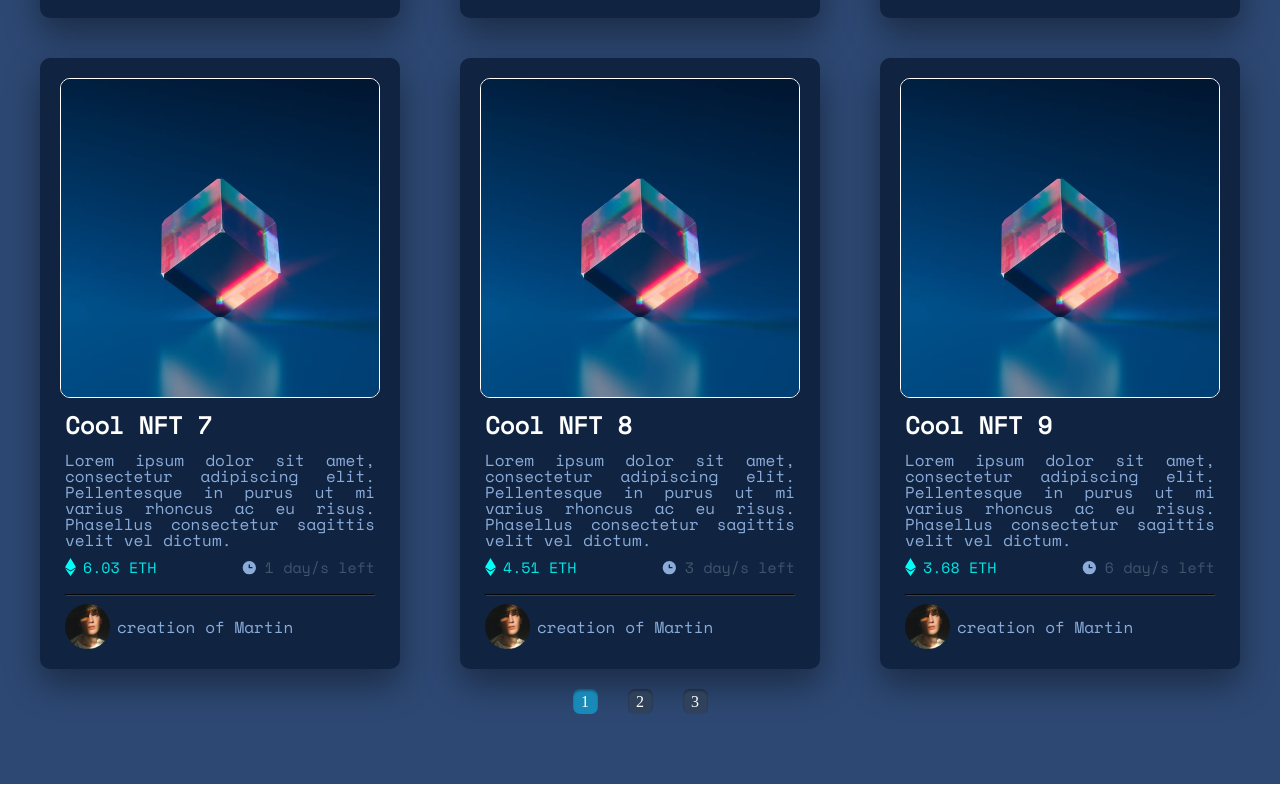
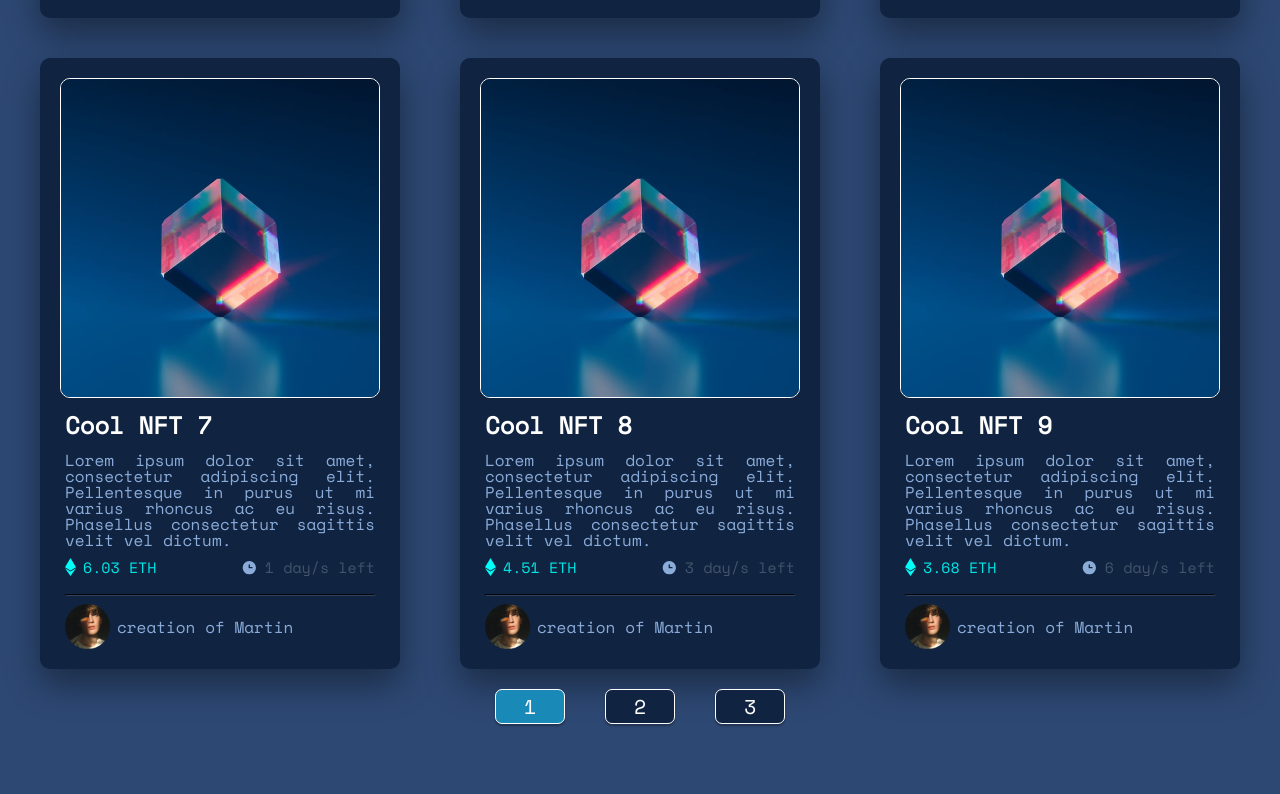
Before and after one commit to martinnovak22/React_cookbook, a React (Vite) app: page /nft-cards in a window 1280 px wide. Shown: the part 1334-2128 px from the top of the page. Built offline with nearby package versions, Linux system fonts and the light colour scheme.

Commit message:
Issues with buttons
- styling made more consistent with the rest of the page
-buttons made bigger
- adding href to anchor tag and deleting function which changed page before

```diff
--- a/src/modules/NFT/NFT.tsx
+++ b/src/modules/NFT/NFT.tsx
@@ -16,15 +16,8 @@ export function NFT() {
   useEffect(() => {
     setIsLoading(true);
     getCurrentNfts(Data, getCurrentPage(), NFTS_PER_PAGE);
-    pagination(getCurrentPage());
     setIsLoading(false);
   }, []);
-
-  // Page change
-  const pagination = (number: number) => {
-    searchParams.set("page", number.toString());
-    setSearchParams(searchParams);
-  };
 
   // Get current page
   const getCurrentPage = () => {
@@ -54,7 +47,6 @@ export function NFT() {
           currentPage={getCurrentPage()}
           perPage={NFTS_PER_PAGE}
           total={Data.length}
-          paginate={pagination}
         />
       </div>
     </div>
--- a/src/modules/NFT/components/Pagination.tsx
+++ b/src/modules/NFT/components/Pagination.tsx
@@ -5,18 +5,18 @@ interface Props {
   currentPage: number;
   perPage: number;
   total: number;
-  paginate: (number: number) => void;
 }
 
-export function Pagination({ currentPage, perPage, total, paginate }: Props) {
+export function Pagination({ currentPage, perPage, total }: Props) {
   const pageNumbers = usePagination(perPage, total);
 
   return (
     <nav className={"nft__navbar"}>
       <ul className={"nft__pageList"}>
         {pageNumbers.map((number) => (
-          <li key={number} onClick={() => paginate(number)}>
+          <li key={number}>
             <a
+              href={`nft-cards?page=${number}`}
               className={"nft__pageNumber"}
               style={number == currentPage ? activeStyle : {}}
             >
--- a/src/modules/NFT/styles/nft.css
+++ b/src/modules/NFT/styles/nft.css
@@ -5,6 +5,7 @@
   flex-direction: column;
   align-items: center;
   background-color: #2d4873;
+  font-family: "Space Mono", sans-serif;
 }
 
 .nft__cardLayout {
@@ -22,7 +23,6 @@
   justify-content: left;
   background-color: #102441;
   border-radius: 10px;
-  font-family: "Space Mono", sans-serif;
   padding: 20px 25px;
   box-shadow: 0 15px 35px hsla(0, 0%, 0%, 0.4);
 }
@@ -111,13 +111,16 @@
   display: flex;
   align-items: center;
   justify-content: center;
-  width: 25px;
-  height: 25px;
-  margin: 0 15px;
-  background-color: #2f415b;
+  width: 70px;
+  height: 35px;
+  margin: 0 20px;
+  background-color: #102441;
   color: #ffffff;
+  border: #ffffff solid 1px;
   border-radius: 7px;
-  box-shadow: inset 0 2px 2px hsla(0, 0%, 0%, 0.3);
+  box-shadow: 0 2px 2px hsla(0, 0%, 0%, 0.3);
+  text-decoration: none;
+  font-size: 1.25rem;
 }
 
 .nft__pageNumber:hover {
```
